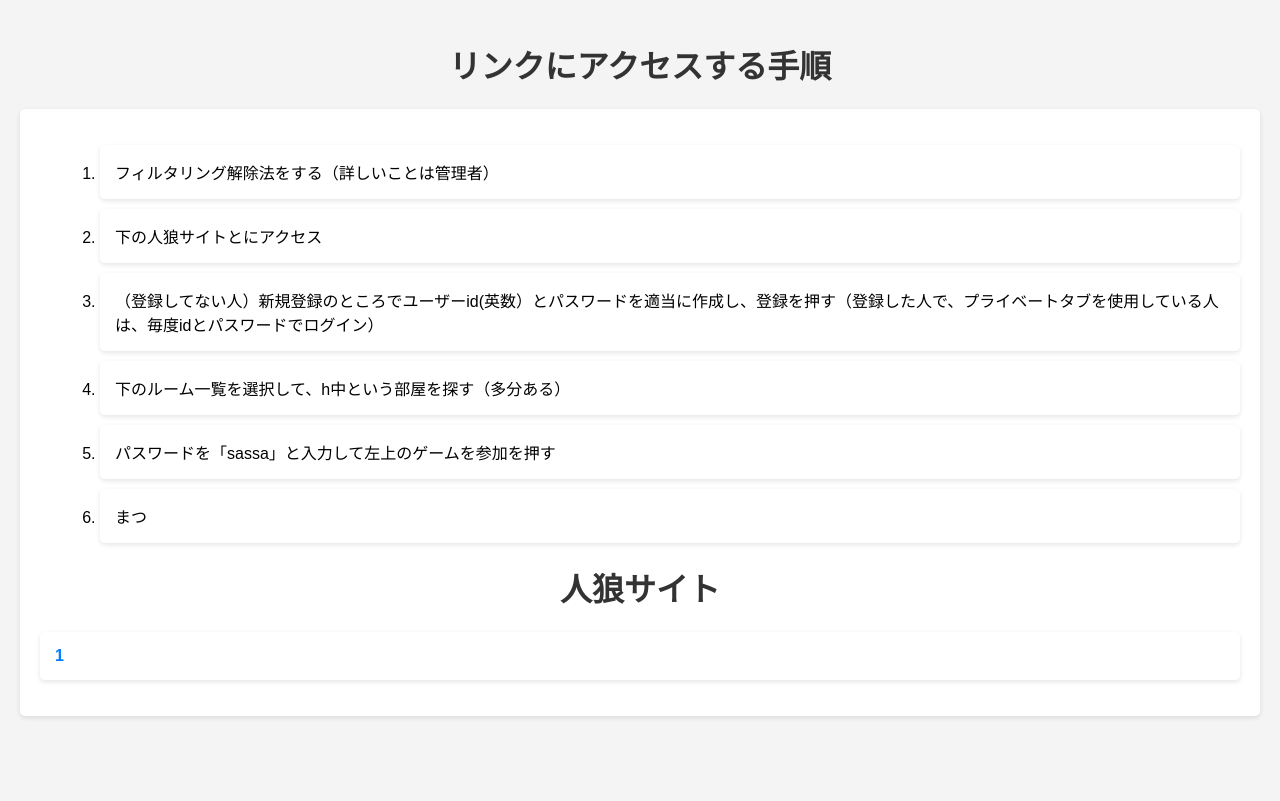
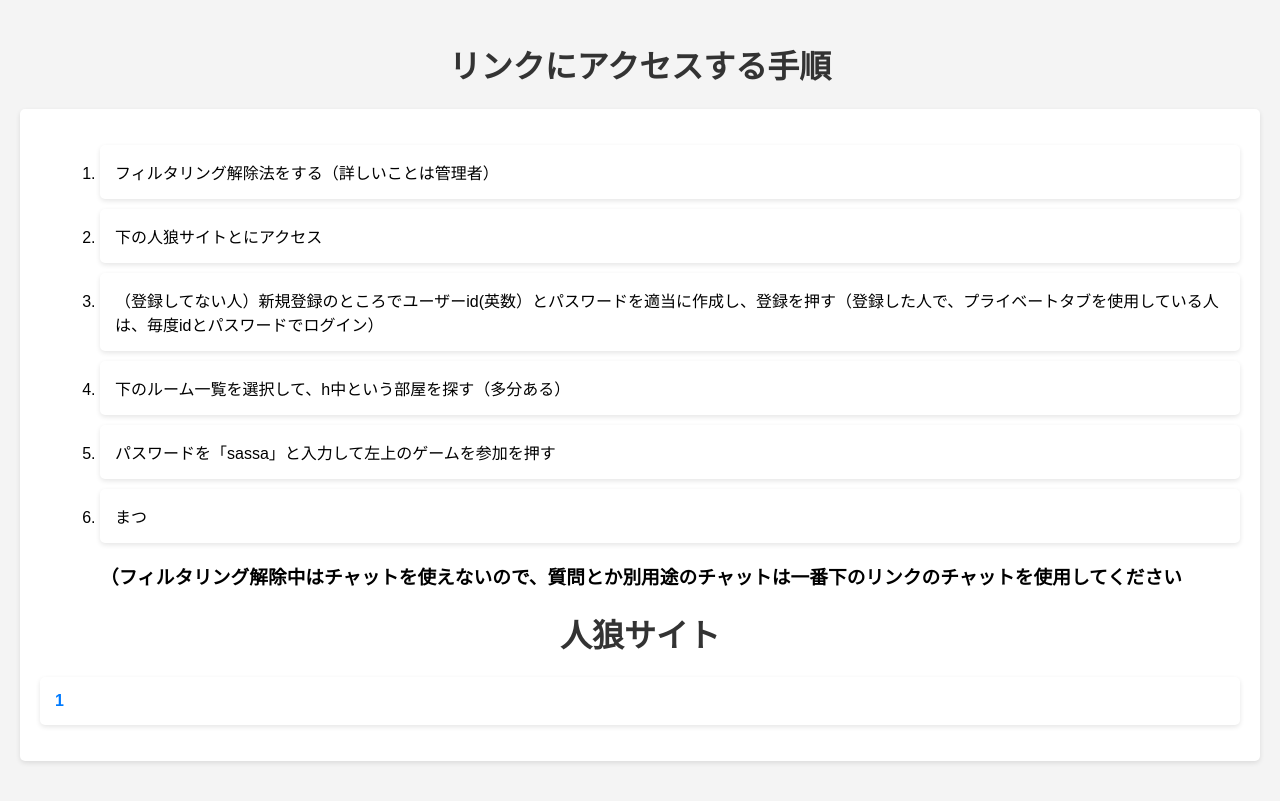
Before and after one commit to sassa12345/sassa1, a plain HTML site: page index.html in a window 1280 px wide. Drawn offline with Linux system fonts and the light colour scheme.

Commit message:
Update index.html

```diff
--- a/index.html
+++ b/index.html
@@ -61,6 +61,7 @@
             <li>下のルーム一覧を選択して、h中という部屋を探す（多分ある）</li>
                         <li>パスワードを「sassa」と入力して左上のゲームを参加を押す</li>
                                     <li>まつ</li>
+            <h3>（フィルタリング解除中はチャットを使えないので、質問とか別用途のチャットは一番下のリンクのチャットを使用してください</h3>
 
 
 
```
